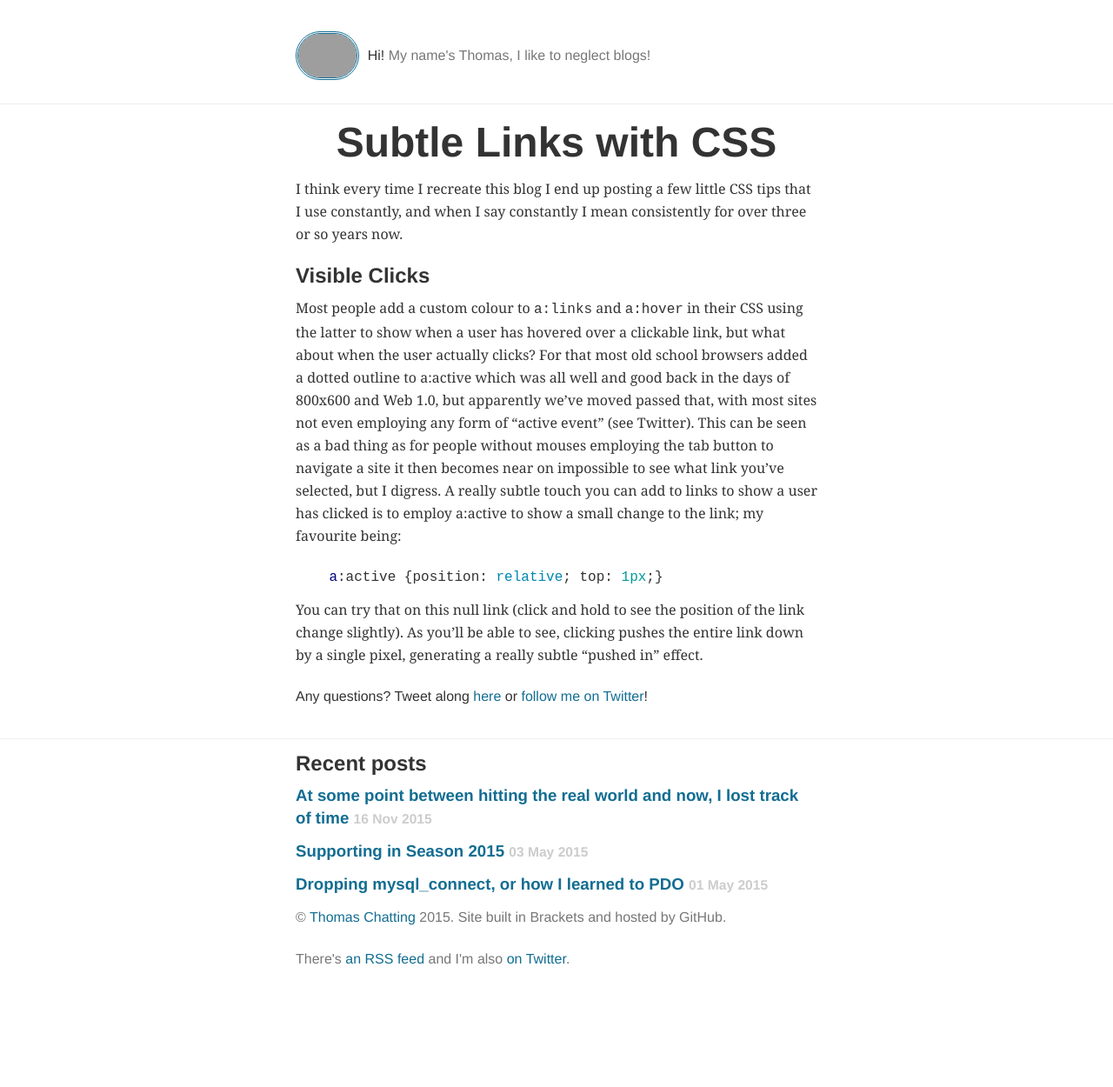
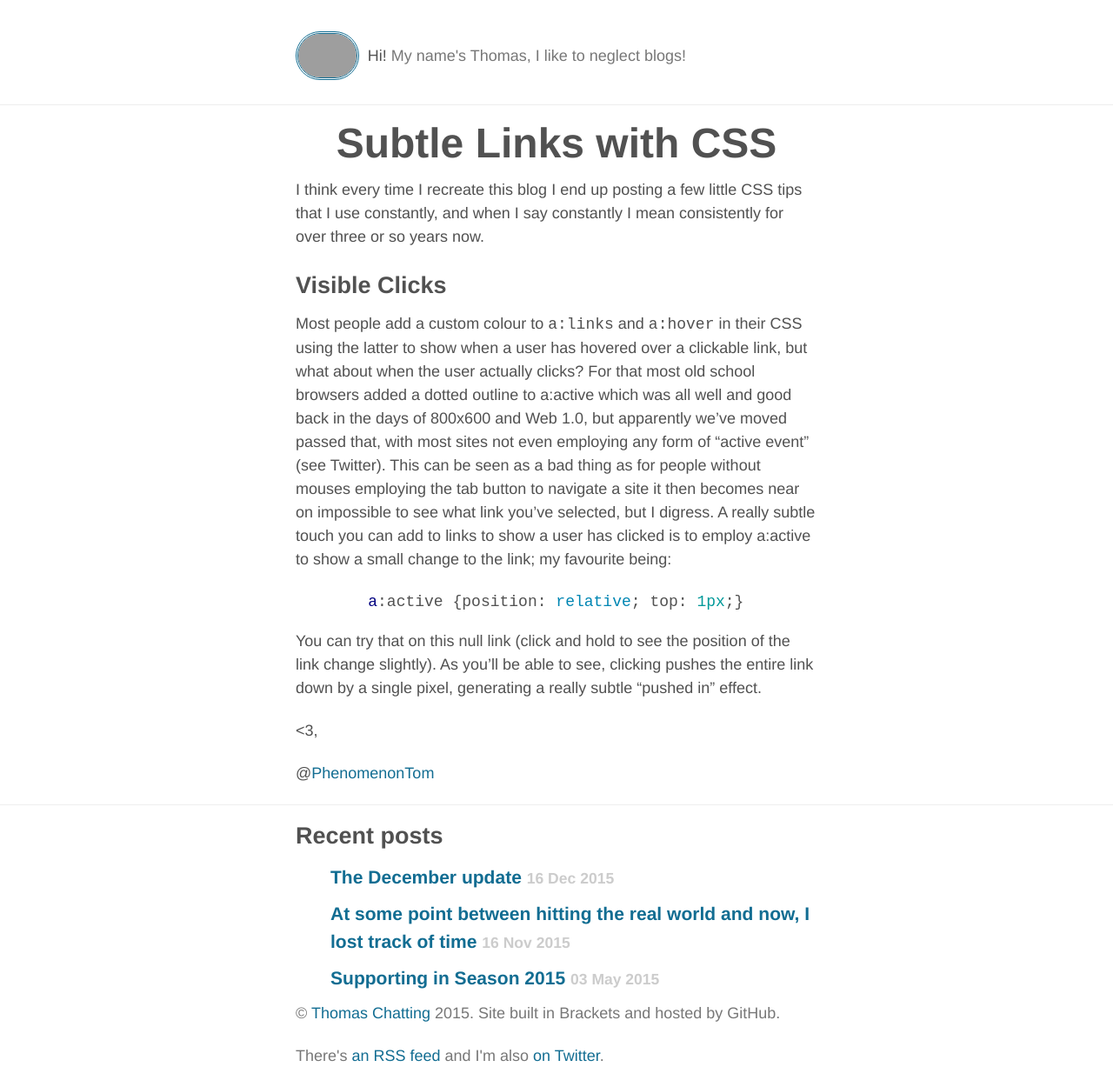
Before and after one commit to tomchatting/tomchatting.github.io, a Jekyll site: the page built from _posts/2012-03-08-subtle-links-with-css.markdown, in a window 1280 px wide. Shown: the whole page at 87% size. Built offline with Jekyll 4.4.1, drawn with Linux system fonts in a browser that asks for light colours; before the commit the page ends 1138 px from its top, so only the background shows below that; grey boxes are pictures that could not be loaded.

Commit message:
December update
Back to sans-serif, font size increase, better lists and pre

```diff
--- a/_includes/end_plug.html
+++ b/_includes/end_plug.html
@@ -1,7 +1,2 @@
-Any questions? Tweet along
-<a href="https://twitter.com/intent/tweet?url={{ site.url }}{{ page.url }}&text={{ page.title }}&via=phenomenontom"
-   target="_blank">
-  here</a>
-or
-<a href="https://twitter.com/phenomenontom">
-  follow me on Twitter</a>!
+<p><3,</p>
+<p>@<a href='//twitter.com/phenomenontom' target='_blank'>PhenomenonTom</a></p>
--- a/css/main.big.css
+++ b/css/main.big.css
@@ -3,9 +3,9 @@
     padding: 0;
 }
 html {
-    font: 16px/26px helvetica, arial, sans-serif;
+    font: 18px/1.5 'Helvetica Neue', helvetica, arial, sans-serif;
     background: #fff;
-    color: #333;
+    color: #515151;
 }
 header {
     background: #579fe1;
@@ -132,13 +132,7 @@ li.photo {
 h2.title {
     color: #579fe1;
 }
-ul.post-list {
-    font-size: 17px;
-    line-height: 22px;
-}
-ul.post-list ins {
-    font-size: 14px;
-}
+
 .callout, blockquote {
     margin: 20px 0;
     padding: 15px 2em 15px 15px;
@@ -162,7 +156,8 @@ pre {
     text-align: center;
 }
 article .content p {
-  font-family: Georgia, times, sans-serif;
+  /* font-family: Georgia, times, sans-serif; */
+  font-family: 'Helvetica Neue', Helvetica, Arial, sans-serif;
 }
 .article-title a {
     color: #333;
@@ -177,12 +172,8 @@ article .content p {
     h1.hero {
     line-height: 60px;
 }
-}article ul {
-    padding-left: 15px;
 }
-article {
-    padding-bottom: 20px;
-}
+
 .related-posts {
     list-style: none;
     margin: 0;
@@ -215,3 +206,10 @@ article {
   font-weight: normal;
   padding-bottom: 50px;
 }
+ul, ol, dl, pre {
+  margin-bottom: 1rem;
+  padding-left: 40px;
+}
+li {
+  margin-bottom: 0.25rem;
+}
--- a/index.html
+++ b/index.html
@@ -37,7 +37,7 @@ title: Home
 
     <ol class="nav pagination">
 
-        <li class="pagination__next">{% if paginator.next_page %}<a href="{{ paginator.next_page_path | prepend: site.baseurl }}">Older</a>{% else %}Older{% endif %}</li><!--
-    --><li class="pagination__prev">{% if paginator.previous_page %}{% if paginator.previous_page == 1 %}<a href="/">Newer</a>{% else %}<a href="{{ paginator.previous_page_path | prepend: site.baseurl }}">Newer</a>{% endif %}{% else %}Newer{% endif %}</li>
+      <li class="pagination__prev">{% if paginator.previous_page %}{% if paginator.previous_page == 1 %}<a href="/">Newer</a>{% else %}<a href="{{ paginator.previous_page_path | prepend: site.baseurl }}">Newer</a>{% endif %}{% else %}Newer{% endif %}</li><!--
+    --><li class="pagination__next">{% if paginator.next_page %}<a href="{{ paginator.next_page_path | prepend: site.baseurl }}">Older</a>{% else %}Older{% endif %}</li>
 
     </ol>
```
Also changed, not shown: _posts/2015-12-16-december-update.markdown (added, +34 -0 lines).
